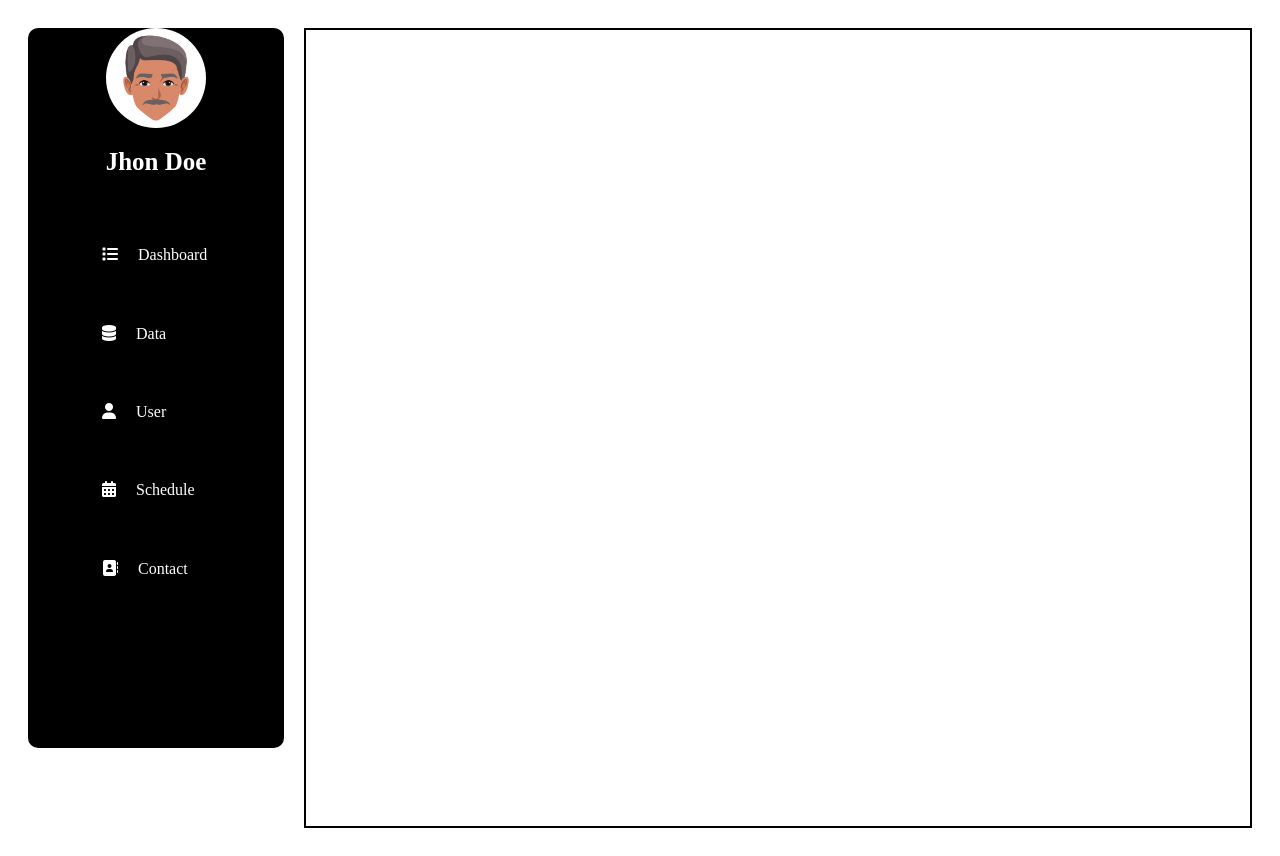
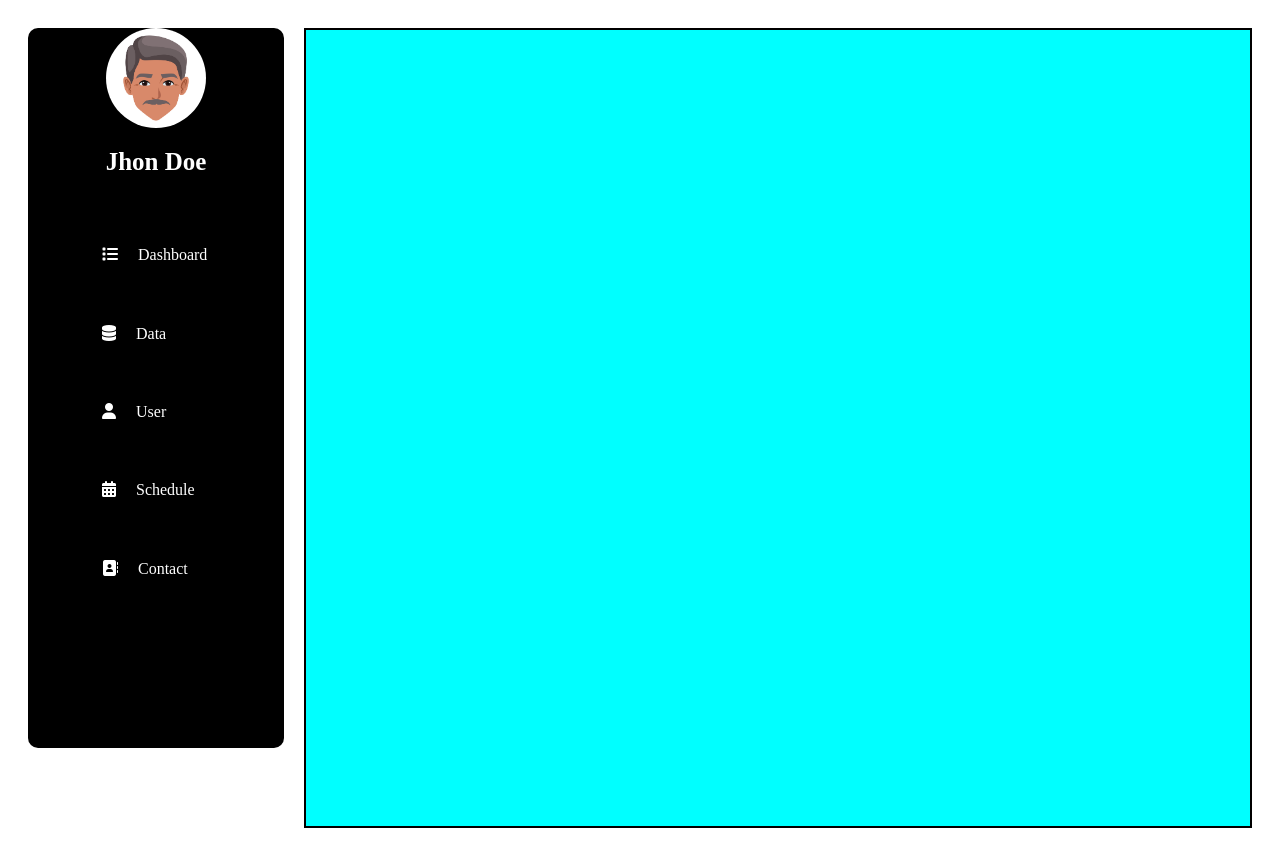
Before and after one commit to Rohanreddy-web/Dashboard-cn-2, a plain HTML site: page index.html in a window 1280 px wide. Drawn offline with Linux system fonts and the light colour scheme; a web font is replaced by a local one.

Commit message:
dash-board 1commit

```diff
--- a/style.css
+++ b/style.css
@@ -62,6 +62,6 @@ main{
     color: gray;
 }
 .right{
-    border: 2px solid;
-    /* background-color: aqua; */
+    border: 2px solid black;
+    background-color: aqua;
 }
```
